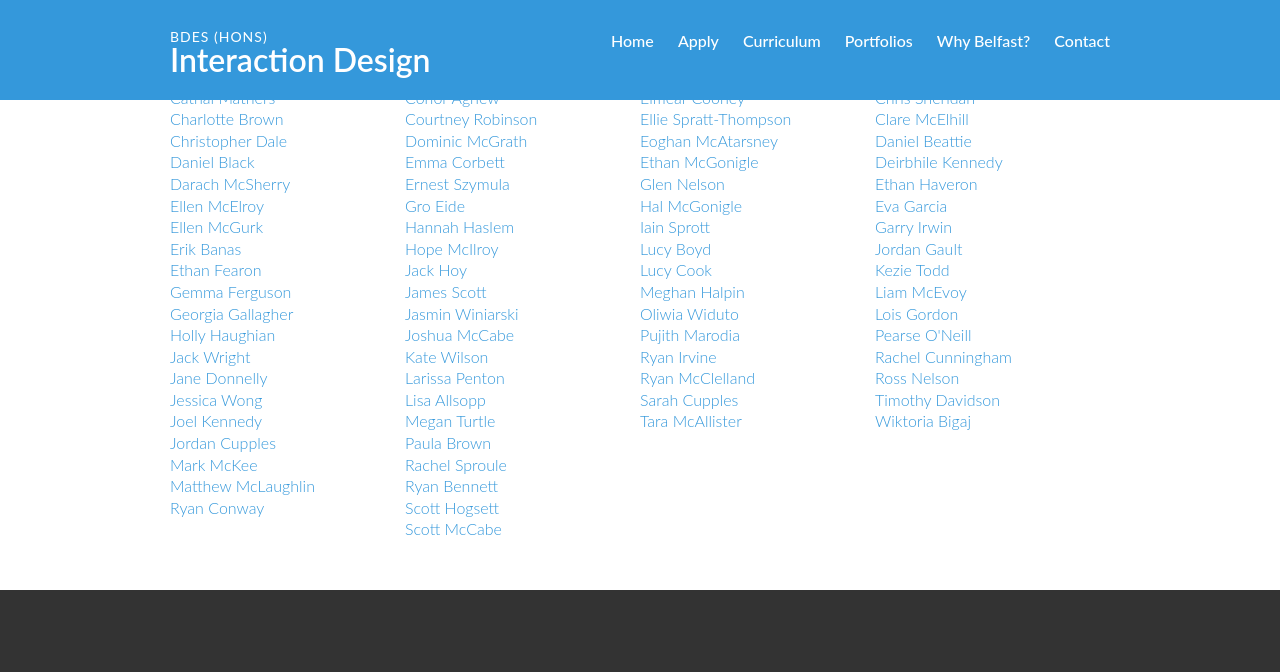
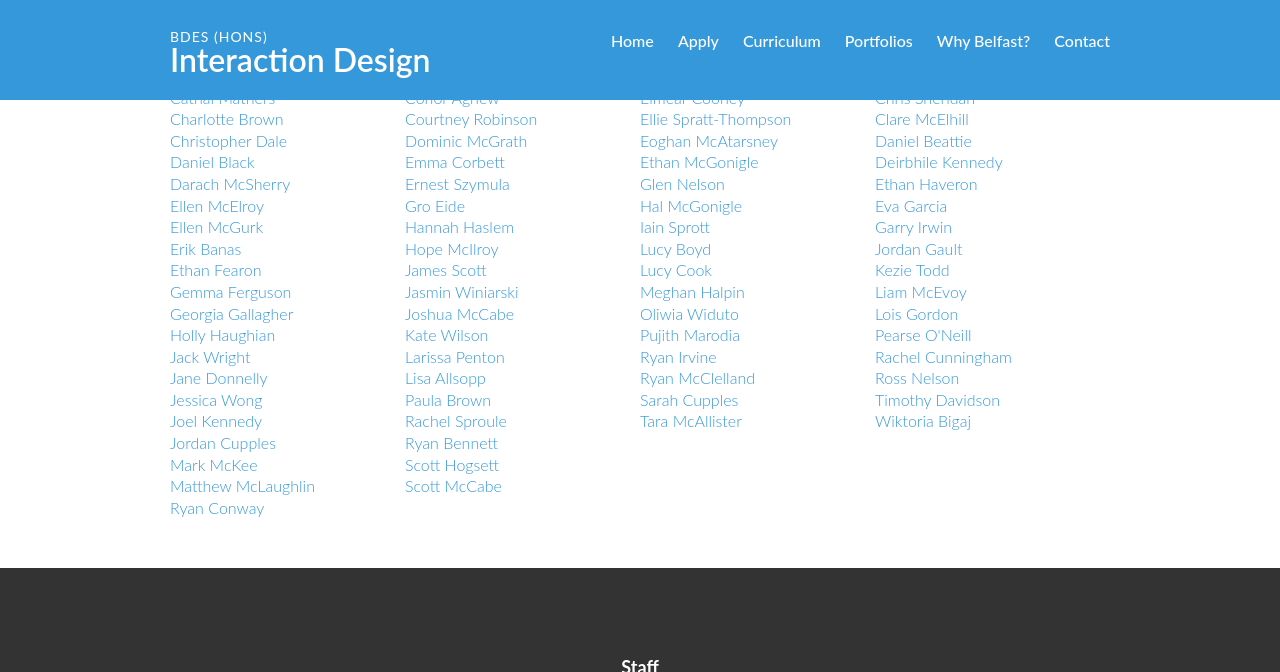
Before and after one commit to ixdbelfast/ixdbelfast.github.io, a Jekyll site: the page built from portfolios.html, in a window 1280 px wide and 900 px high, scrolled down 693 px, cut to the strip 0-672 px from the top of the window. Built offline with Jekyll 4.4.1, drawn with Linux system fonts in a browser that asks for light colours.

Commit message:
removed Jack and Megan from Yr2 list

```diff
--- a/_data/yeargroup.yml
+++ b/_data/yeargroup.yml
@@ -68,8 +68,6 @@ year2:
       url: "http://geeide.tumblr.com"
     - name: "Scott Hogsett"
       url: "http://scotthogsett.tumblr.com"
-    - name: "Jack Hoy"
-      url: "http://jxckhoydesign.tumblr.com"
     - name: "Anna Letman"
       url: "http://aletman262.tumblr.com"
     - name: "Joshua McCabe"
@@ -94,8 +92,6 @@ year2:
       url: "http://rachelcatherinesproule.tumblr.com"
     - name: "Ernest Szymula"
       url: "http://esmaciej.tumblr.com"
-    - name: "Megan Turtle"
-      url: "http://meganturtlee.tumblr.com"
     - name: "Kate Wilson"
       url: "http://katewilsonixd.tumblr.com"
     - name: "Jasmin Winiarski"
```
